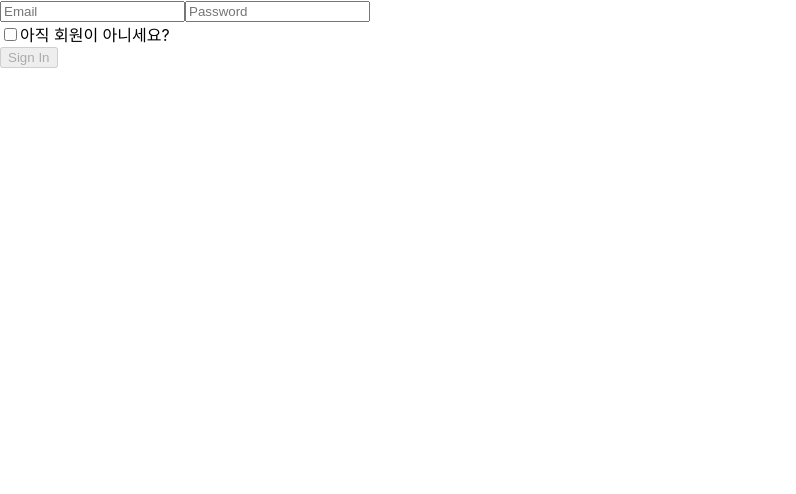
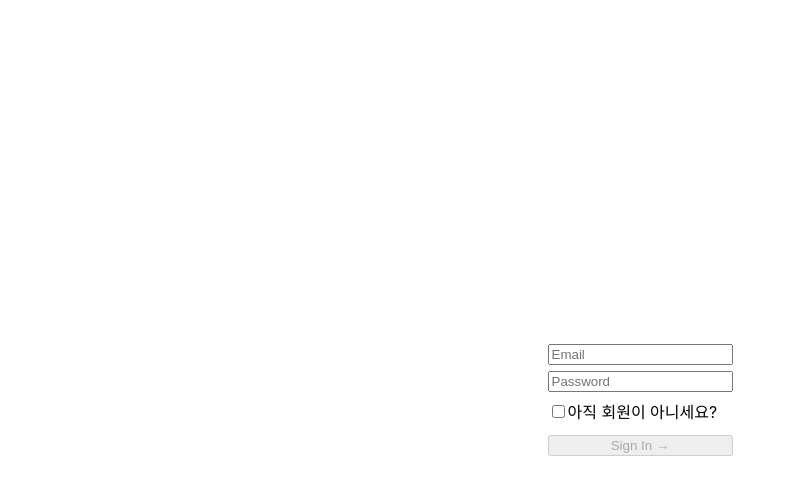
Before and after one commit to Leeseul-Moon/wanted-pre-onboarding-frontend, a React (Create React App) app: page / in a window 1280 px wide. Shown: the top 494 px of the page, without its empty margins (0-796 px from the left). Built offline with nearby package versions, Linux system fonts and the light colour scheme.

Commit message:
Design: css 수정

```diff
--- a/src/components/login_join/LoginJoinForm.jsx
+++ b/src/components/login_join/LoginJoinForm.jsx
@@ -1,6 +1,7 @@
 import React, { useEffect, useState } from "react";
 import { useNavigate } from "react-router-dom";
 import { onLogin, onSignUp } from "../../apis/request";
+import styled from "styled-components";
 
 const LoginJoinForm = () => {
   const [signup, setSignup] = useState(false);
@@ -51,7 +52,8 @@ const LoginJoinForm = () => {
   };
 
   return (
-    <form className="auth-form" onSubmit={onSubmit}>
+    <Container>
+      <Form onSubmit={onSubmit}>
         <input name="email" type="text" placeholder="Email" value={email} onChange={onChange} required />
         <input name="password" type="password" placeholder="Password" value={password} onChange={onChange} />
         <div>
@@ -59,10 +61,30 @@ const LoginJoinForm = () => {
           <label htmlFor="signup">아직 회원이 아니세요?</label>
         </div>
         <button type="submit" disabled={!email.includes("@") || password.length < 8}>
-        {signup ? "Sign Up" : "Sign In"}
+          {signup ? "Sign Up 🎉" : "Sign In →"}
         </button>
-    </form>
+      </Form>
+    </Container>
   );
 };
 
+const Container = styled.div`
+  display: flex;
+  justify-content: center;
+`;
+
+const Form = styled.form`
+  height: 100vh;
+  display: flex;
+  flex-direction: column;
+  justify-content: center;
+
+  input {
+    margin-bottom: 0.4rem;
+  }
+  div {
+    margin-bottom: 0.7rem;
+  }
+`;
+
 export default LoginJoinForm;
--- a/src/components/todo/TodoForm.jsx
+++ b/src/components/todo/TodoForm.jsx
@@ -1,12 +1,19 @@
 import React from "react";
+import styled from "styled-components";
 
 const TodoForm = ({ todo, inputHandler, add }) => {
   return (
-    <div>
+    <Container>
       <input value={todo} onChange={inputHandler}></input>
       <button onClick={add}>추가</button>
-    </div>
+    </Container>
   );
 };
 
+const Container = styled.div`
+  input {
+    margin: 0.4rem;
+  }
+`;
+
 export default TodoForm;
--- a/src/components/todo/TodoItem.jsx
+++ b/src/components/todo/TodoItem.jsx
@@ -1,5 +1,6 @@
 import React, { useState } from "react";
 import useInput from "../../hooks/useInput";
+import styled from "styled-components";
 
 const TodoItem = ({ todoItem, remove, update }) => {
   const { id, todo, isCompleted } = todoItem;
@@ -27,23 +28,43 @@ const TodoItem = ({ todoItem, remove, update }) => {
   };
 
   return (
-    <div>
+    <Container>
       <input type="checkbox" checked={isDone} onChange={done} />
       {!isUpdateMode ? (
+        <>
+          <span>{todo}</span>
           <div>
-          <span>{todo}</span>
             <button onClick={updateMode}>수정</button>
             <button onClick={deleteHandler}>삭제</button>
           </div>
+        </>
       ) : (
+        <>
+          <input type="text" value={updatedTodo} onChange={inputHandler} />
           <div>
-          <input type="text" value={updatedTodo} onChange={inputHandler} />
             <button onClick={updateHandler}>제출</button>
             <button onClick={updateMode}>취소</button>
           </div>
+        </>
       )}
-    </div>
+    </Container>
   );
 };
 
+const Container = styled.div`
+  display: flex;
+  justify-content: space-between;
+  min-width: 300px;
+  max-width: 500px;
+  margin: 0.3rem;
+
+  span {
+    overflow: auto;
+  }
+
+  button {
+    margin: 0 0.1rem;
+  }
+`;
+
 export default TodoItem;
--- a/src/components/todo/TodoList.jsx
+++ b/src/components/todo/TodoList.jsx
@@ -3,24 +3,33 @@ import { todoCreate, todoDelete, todoGet, todoUpdate } from "../../apis/request"
 import useInput from "../../hooks/useInput";
 import TodoForm from "./TodoForm";
 import TodoItem from "./TodoItem";
+import styled from "styled-components";
 
 const TodoList = () => {
   const [todoList, setTodoList] = useState();
   const [todo, inputHandler, setTodo] = useInput("");
 
+  const ACCESS_TOKEN = localStorage.getItem("accessToken");
+
   useEffect(() => {
-    getTodos();
-  }, []);
+    if (ACCESS_TOKEN) {
+      getTodos();
+    }
+  }, [ACCESS_TOKEN]);
 
   const getTodos = async () => {
-    const { data } = await todoGet();
-    setTodoList(data);
+    try {
+      const { data } = await todoGet();
+      setTodoList(data);
+    } catch (error) {
+      throw new Error(`todo list 를 불러오는데 실패했습니다. 토큰 유무를 확인하세요.`);
+    }
   };
 
   const add = async () => {
     const { data: newTodo } = await todoCreate({ todo });
     setTodo("");
-    setTodoList([newTodo, ...todoList]);
+    setTodoList([...todoList, newTodo]);
   };
 
   const update = async (id, todo, isCompleted) => {
@@ -47,15 +56,24 @@ const TodoList = () => {
   };
 
   return (
-    <div>
+    <Container>
+      <div>✅ 오늘의 할 일을 적어 주세요!</div>
       <TodoForm todo={todo} inputHandler={inputHandler} add={add} />
       <div>
         {todoList?.map((todo) => (
           <TodoItem key={todo.id} todoItem={todo} remove={remove} update={update} />
         ))}
       </div>
-    </div>
+    </Container>
   );
 };
 
+const Container = styled.div`
+  display: flex;
+  flex-direction: column;
+  justify-content: center;
+  align-items: center;
+  height: 100vh;
+`;
+
 export default TodoList;
```
Lines whose indentation alone changed are shown as unchanged.
